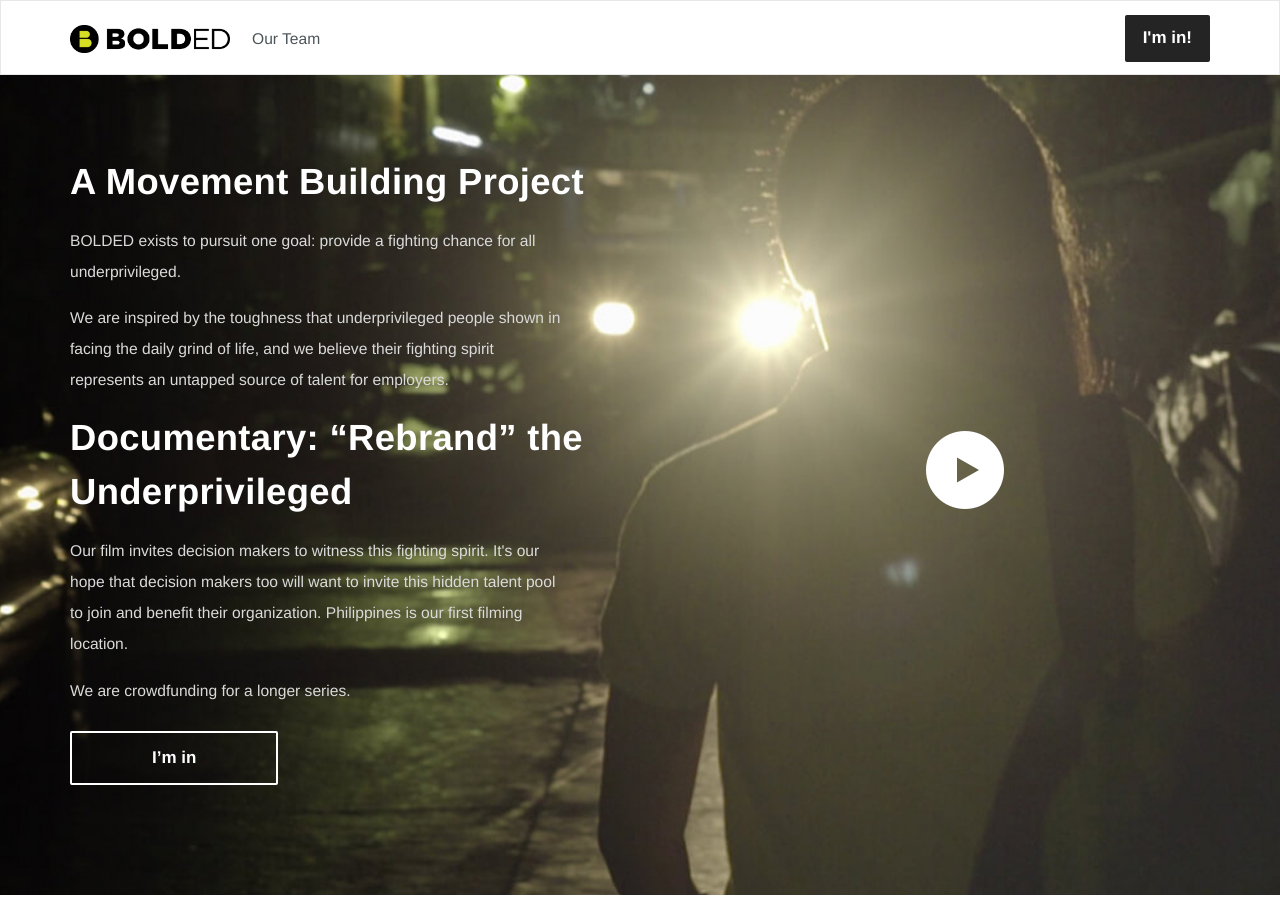
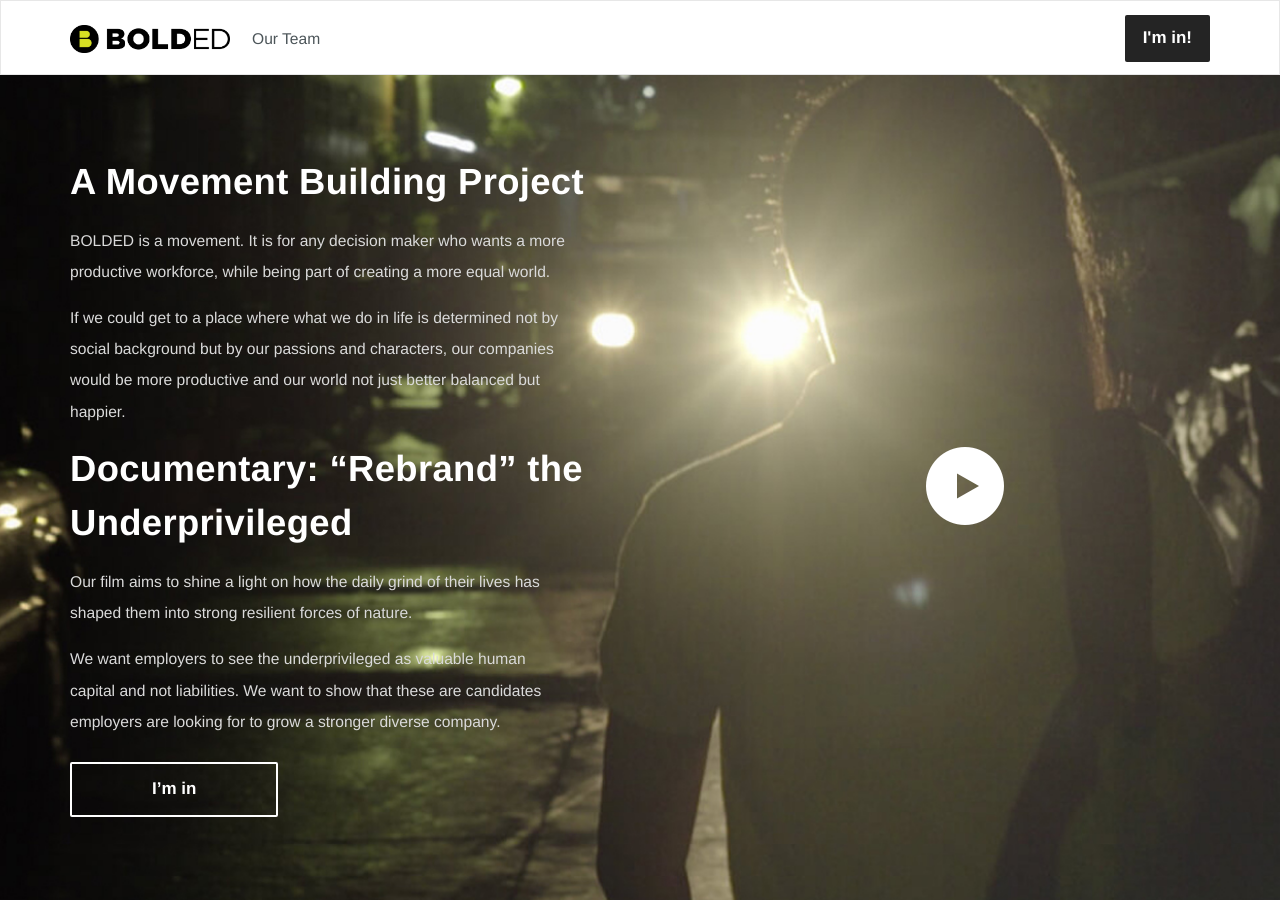
Before and after one commit to codedred/bolded, a Jekyll site: the page built from index.html, in a window 1280 px wide and 900 px high. Built offline with Jekyll 4.4.1, drawn with Linux system fonts in a browser that asks for light colours; nearby versions of some CDN libraries; some web fonts are replaced; some of the changed text lies outside the part shown.

Commit message:
Update the following: - objective - about bolded - about documentary

```diff
--- a/_includes/objective.html
+++ b/_includes/objective.html
@@ -2,7 +2,7 @@
   <div class="container">
     <div class="about-content">
       <h2 class="about-header">Our Objective</h2>
-      <p class="about-text -objective"> Bolded's objective is to make the business world realizes that there’s an untapped pool of motivated low­income talent that is “undervalued by the marketplace”, and if given the opportunity, not only they can contribute to the company’s bottom­line, they will also be the first in their family to get a decent corporate job, and that effectively ends poverty in that family. That's irreversible progress.</p>
+      <p class="about-text -objective"> The objective is to refocus the business world’s scope to realize there is a vast, valuable untapped pool of strong driven talent. At present, this group of tough-minded underprivileged young people, are greatly undervalued by the marketplace. Given the opportunity, this talent pool will contribute immensely to the company’s bottom-line as well as inject diverse, essential skills and value into the current homogenous workforce. Their employment will also make them the first in their family to get a decent corporate job, effectively ending poverty for their entire family.</p>
     </div>
   </div>
 </section>
--- a/_layouts/default.html
+++ b/_layouts/default.html
@@ -11,12 +11,13 @@
         <div class="container splash-container">
           <div class="splash-content">
             <h1 class="splash-header">A Movement Building Project</h1>
-            <p class="splash-text">BOLDED exists to pursuit one goal: provide a fighting chance for all underprivileged.
+            <p class="splash-text">
+              BOLDED is a movement. It is for any decision maker who wants a more productive workforce, while being part of creating a more equal world.
             </p>
-            <p class="splash-text">We are inspired by the toughness that underprivileged people shown in facing the daily grind of life, and we believe their fighting spirit represents an untapped source of talent for employers.</p>
+            <p class="splash-text">If we could get to a place where what we do in life is determined not by social background but by our passions and characters, our companies would be more productive and our world not just better balanced but happier.</p>
             <h2 class="splash-header">Documentary: “Rebrand” the Underprivileged</h2>
-            <p class="splash-text">Our film invites decision makers to witness this fighting spirit. It's our hope that decision makers too will want to invite this hidden talent pool to join and benefit their organization. Philippines is our first filming location.</p>
-            <p class="splash-text">We are crowdfunding for a longer series.</p>
+            <p class="splash-text">Our film aims to shine a light on how the daily grind of their lives has shaped them into strong resilient forces of nature.</p>
+            <p class="splash-text">We want employers to see the underprivileged as valuable human capital and not liabilities. We want to show that these are candidates employers are looking for to grow a stronger diverse company.</p>
             <div class="splash-actions">
               <a href="#" class="btn btn-lg btn-default-outline">I’m in</a>
             </div>
```
